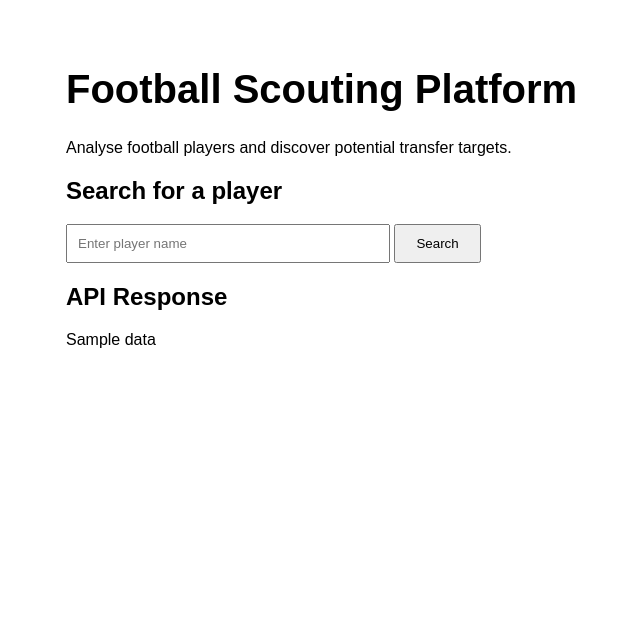
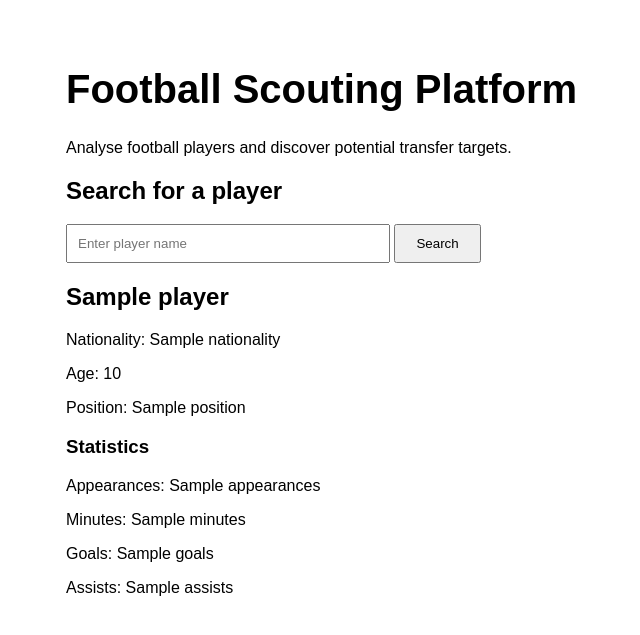
Before and after one commit to paulwodi06-ui/football-scouting-platform, a Flask app: template templates/index.html in a window 1280 px wide. Shown: the top 635 px of the page, without its empty margins (124-764 px from the left). Run offline with Flask 3, Linux system fonts and the light colour scheme; the template is opened without the code that fills it: most values are stand-ins (such as "Sample title", 1, 10 or a date in 2020).

Commit message:
Display player statistics on profile

```diff
--- a/app.py
+++ b/app.py
@@ -29,11 +29,28 @@ def get_player_data(player_name):
 @app.route("/", methods=["GET", "POST"])
 def home():
     if request.method == "POST":
-        player = request.form["player"]
+        player_name = request.form["player"]
 
-        data = get_player_data(player)
+        data = get_player_data(player_name)
 
-        return render_template("index.html", data=data)
+        player = data["response"][0]["player"]
+        statistics = data["response"][0]["statistics"][0]
+
+        games = statistics["games"]
+        goals = statistics["goals"]
+
+        player_data = {
+            "name": player["name"],
+            "age": player["age"],
+            "nationality": player["nationality"],
+            "position": games["position"],
+            "appearances": games["appearences"],
+            "minutes": games["minutes"],
+            "goals": goals["total"],
+            "assists": goals["assists"]
+        }
+
+        return render_template("index.html", player=player_data)
 
     return render_template("index.html")
 
--- a/templates/index.html
+++ b/templates/index.html
@@ -22,9 +22,19 @@
         <button type="submit">Search</button>
     </form>
 
-    {% if data %}
-    <h2>API Response</h2>
-    <p>{{ data }}</p>
+    {% if player %}
+    <h2>{{ player.name }}</h2>
+
+    <p>Nationality: {{ player.nationality }}</p>
+    <p>Age: {{ player.age }}</p>
+    <p>Position: {{ player.position }}</p>
+
+    <h3>Statistics</h3>
+
+    <p>Appearances: {{ player.appearances }}</p>
+    <p>Minutes: {{ player.minutes }}</p>
+    <p>Goals: {{ player.goals }}</p>
+    <p>Assists: {{ player.assists }}</p>
     {% endif %}
 
 </body>
```
